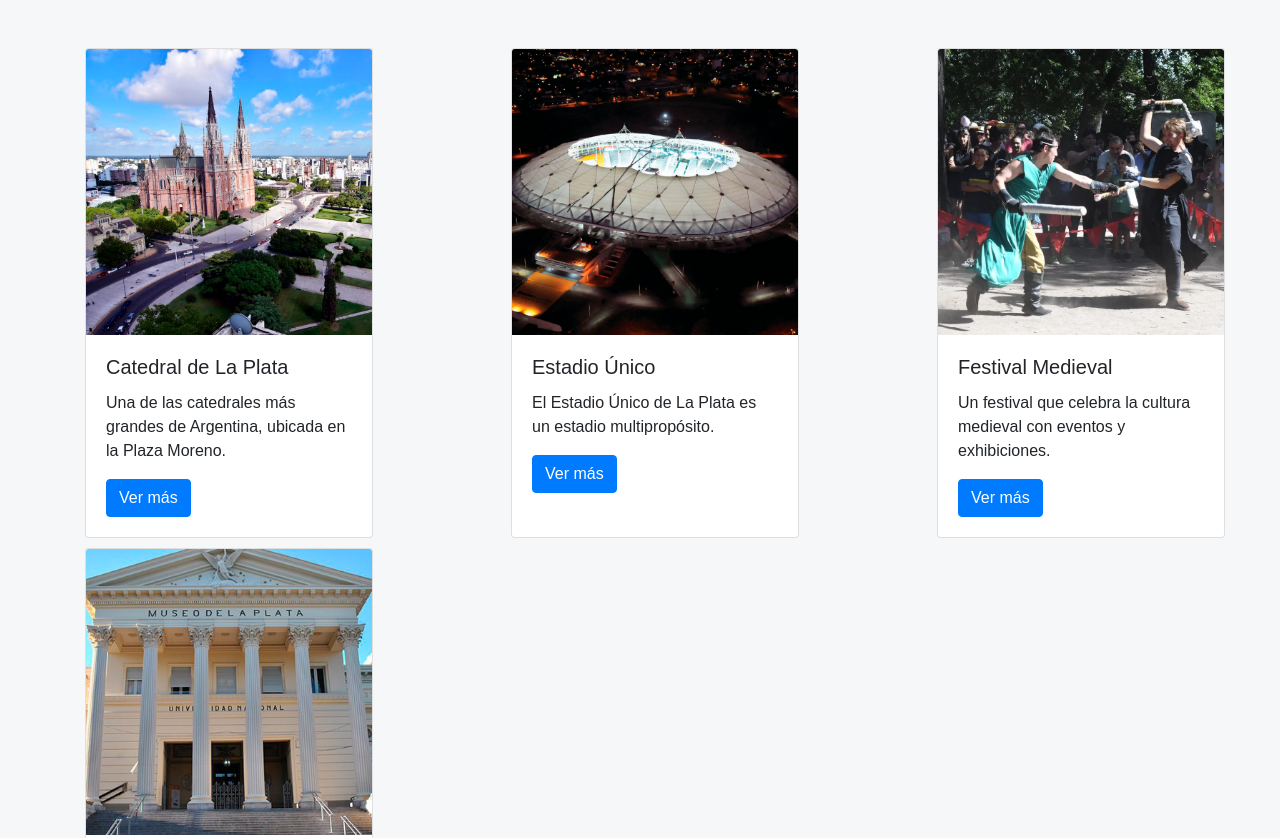
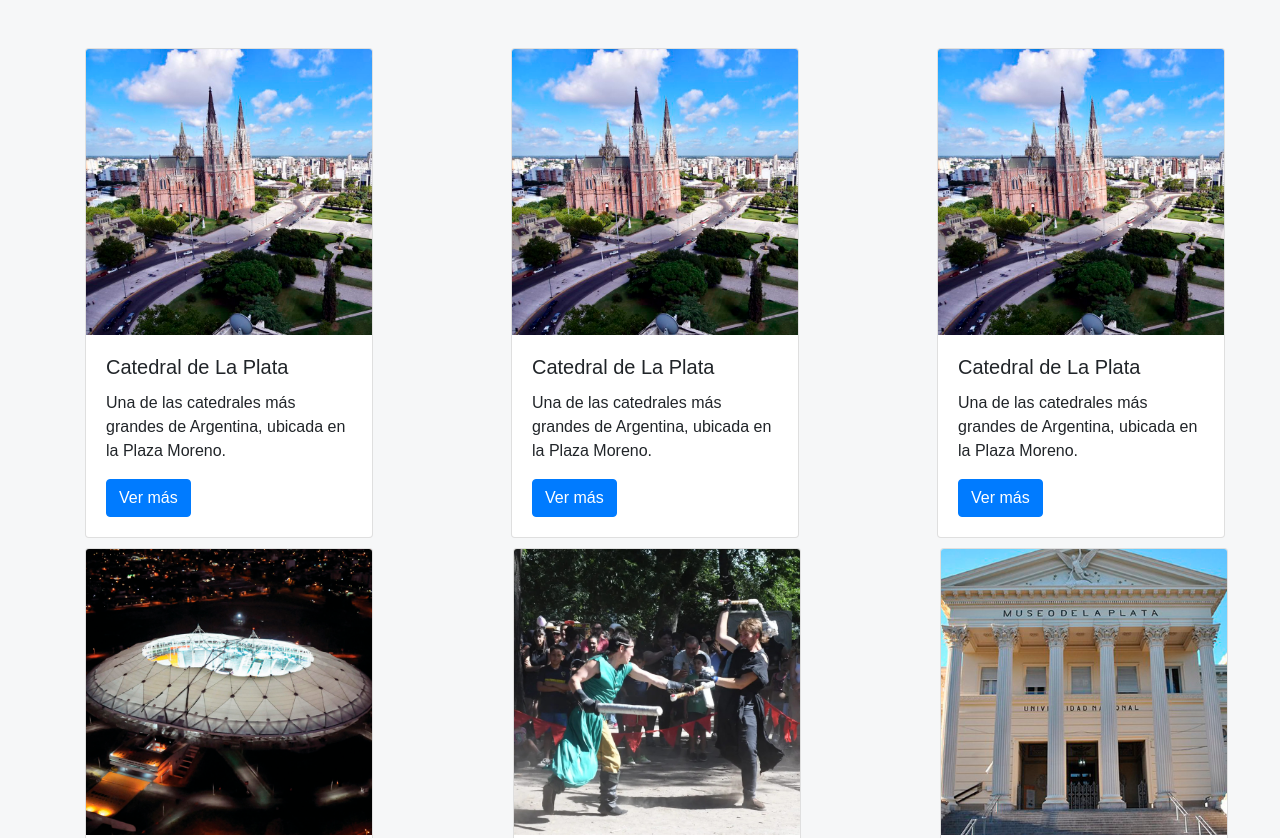
Before and after one commit to sabrinatechera/culturalaplata.github.io, a plain HTML site: page index.html in a window 1280 px wide. Shown: the part 800-1638 px from the top of the page. Drawn offline with nearby package versions, Linux system fonts and the light colour scheme.

Commit message:
agregue dos card al index

```diff
--- a/css/agenda.css
+++ b/css/agenda.css
@@ -119,6 +119,8 @@ main {
     opacity: 0;
     visibility: hidden;
     text-align: center;
+    overflow-y: auto;
+    max-height: 280px;
 }
 
 .contenedorFechas figure:hover > .capa{
@@ -155,6 +157,7 @@ main {
 
 
 
+
 /* Estilos para el footer */
 .footer {
     background-color: #00457c;
@@ -164,7 +167,7 @@ main {
     display: flex;
     justify-content: space-around;
     align-items: center;
-    position: fixed;
+    position: relative;
     bottom: 0;
     width: 100%;
     z-index: 1000;
--- a/css/contacto.css
+++ b/css/contacto.css
@@ -159,7 +159,7 @@ main {
     display: flex;
     justify-content: space-around;
     align-items: center;
-    position: fixed;
+    position: relative;
     bottom: 0;
     width: 100%;
     z-index: 1000;
--- a/css/index.css
+++ b/css/index.css
@@ -162,7 +162,7 @@ main {
     display: flex;
     justify-content: space-around;
     align-items: center;
-    position: fixed;
+    position: relative;
     bottom: 0;
     width: 100%;
     z-index: 1000;
--- a/index.html
+++ b/index.html
@@ -140,6 +140,40 @@
             <div class="card" style="width: 18rem">
               <img
                 class="card-img-top"
+                src="./img/Catedral-Plaza-Moreno-V2.jpg"
+                alt="Card image cap"
+              />
+              <div class="card-body">
+                <h5 class="card-title">Catedral de La Plata</h5>
+                <p class="card-text">
+                  Una de las catedrales más grandes de Argentina, ubicada en la
+                  Plaza Moreno.
+                </p>
+                <a href="#" class="btn btn-primary">Ver más</a>
+              </div>
+            </div>
+          </div>
+          <div class="col-md-3">
+            <div class="card" style="width: 18rem">
+              <img
+                class="card-img-top"
+                src="./img/Catedral-Plaza-Moreno-V2.jpg"
+                alt="Card image cap"
+              />
+              <div class="card-body">
+                <h5 class="card-title">Catedral de La Plata</h5>
+                <p class="card-text">
+                  Una de las catedrales más grandes de Argentina, ubicada en la
+                  Plaza Moreno.
+                </p>
+                <a href="#" class="btn btn-primary">Ver más</a>
+              </div>
+            </div>
+          </div>
+          <div class="col-md-3">
+            <div class="card" style="width: 18rem">
+              <img
+                class="card-img-top"
                 src="./img/Estadio_Único_Ciudad_de_La_Plata-V2.jpg"
                 alt="Card image cap"
               />
```
